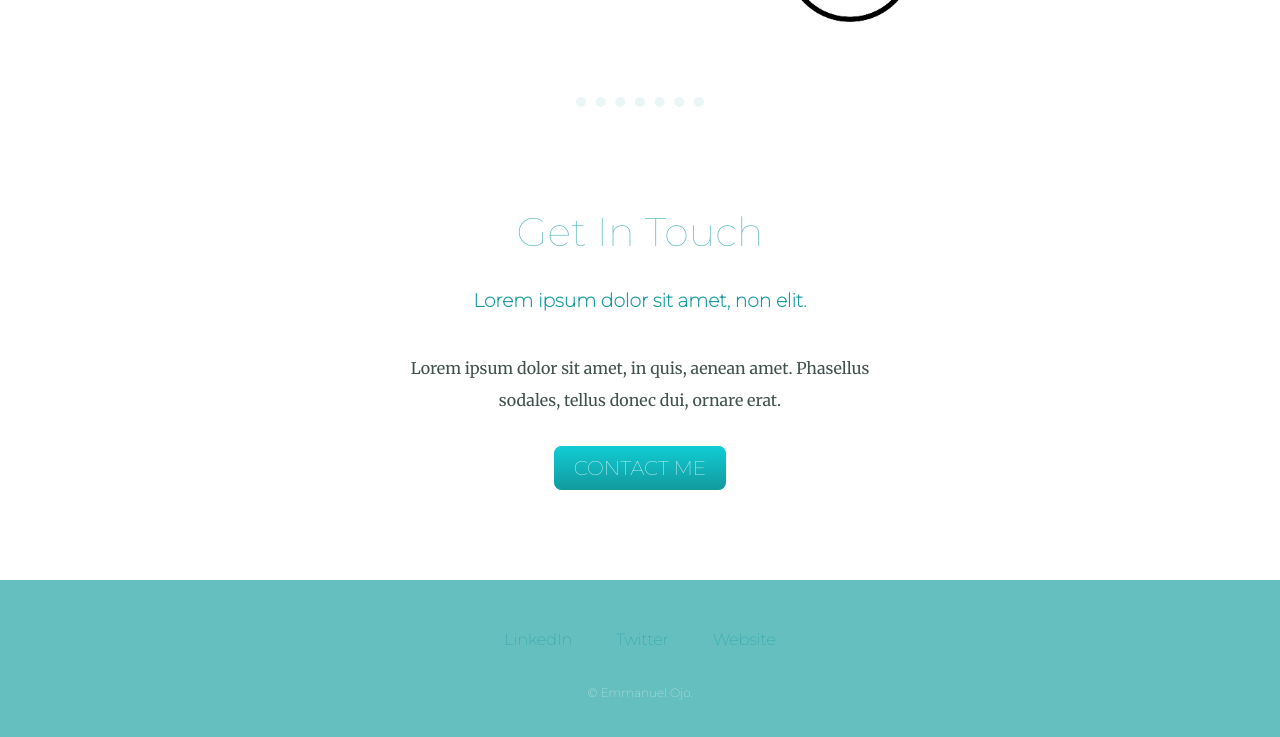
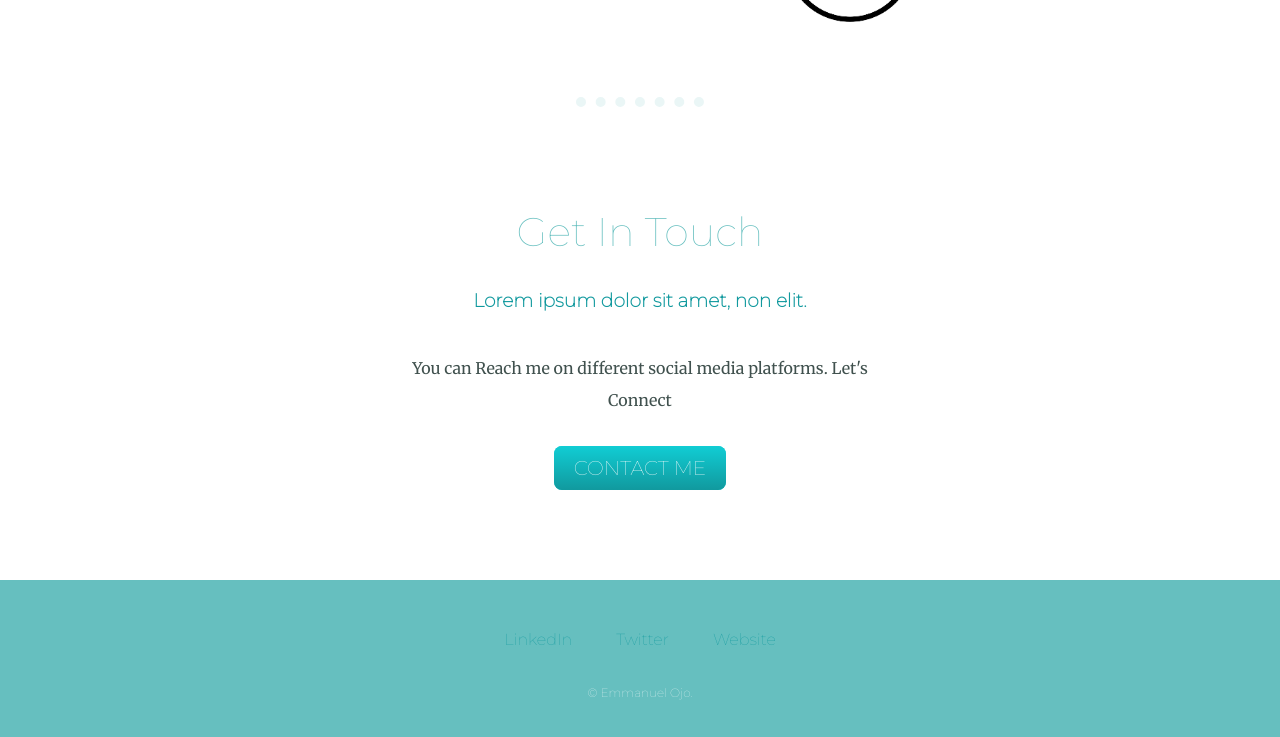
Before and after one commit to siremmy7/web-development, a plain HTML site: page index.html in a window 1280 px wide. Shown: the part 1934-2671 px from the top of the page. Drawn offline with Linux system fonts and the light colour scheme.

Commit message:
Update index.html

```diff
--- a/index.html
+++ b/index.html
@@ -42,7 +42,7 @@
       <div class="contact-me">
         <h2>Get In Touch</h2>
         <h3>Lorem ipsum dolor sit amet, non elit.</h3>
-        <p class = "contact-message">Lorem ipsum dolor sit amet, in quis, aenean amet. Phasellus sodales, tellus donec dui, ornare erat.</p>
+        <p class = "contact-message">You can Reach me on different social media platforms. Let's Connect</p>
         <a class="btn" href="mailto:siremmy7@gmail.com">CONTACT ME</a>
       </div>
     </div>
```
